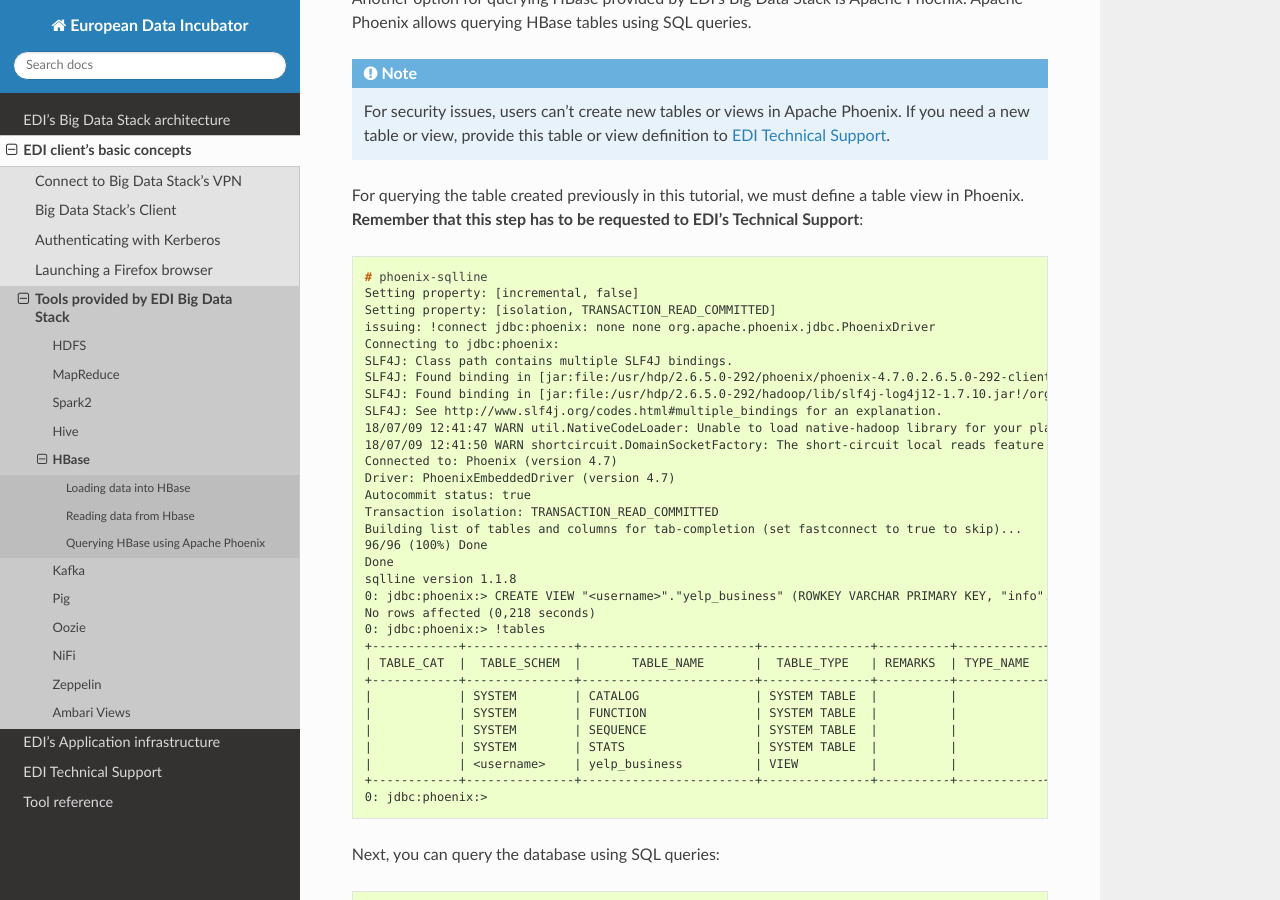
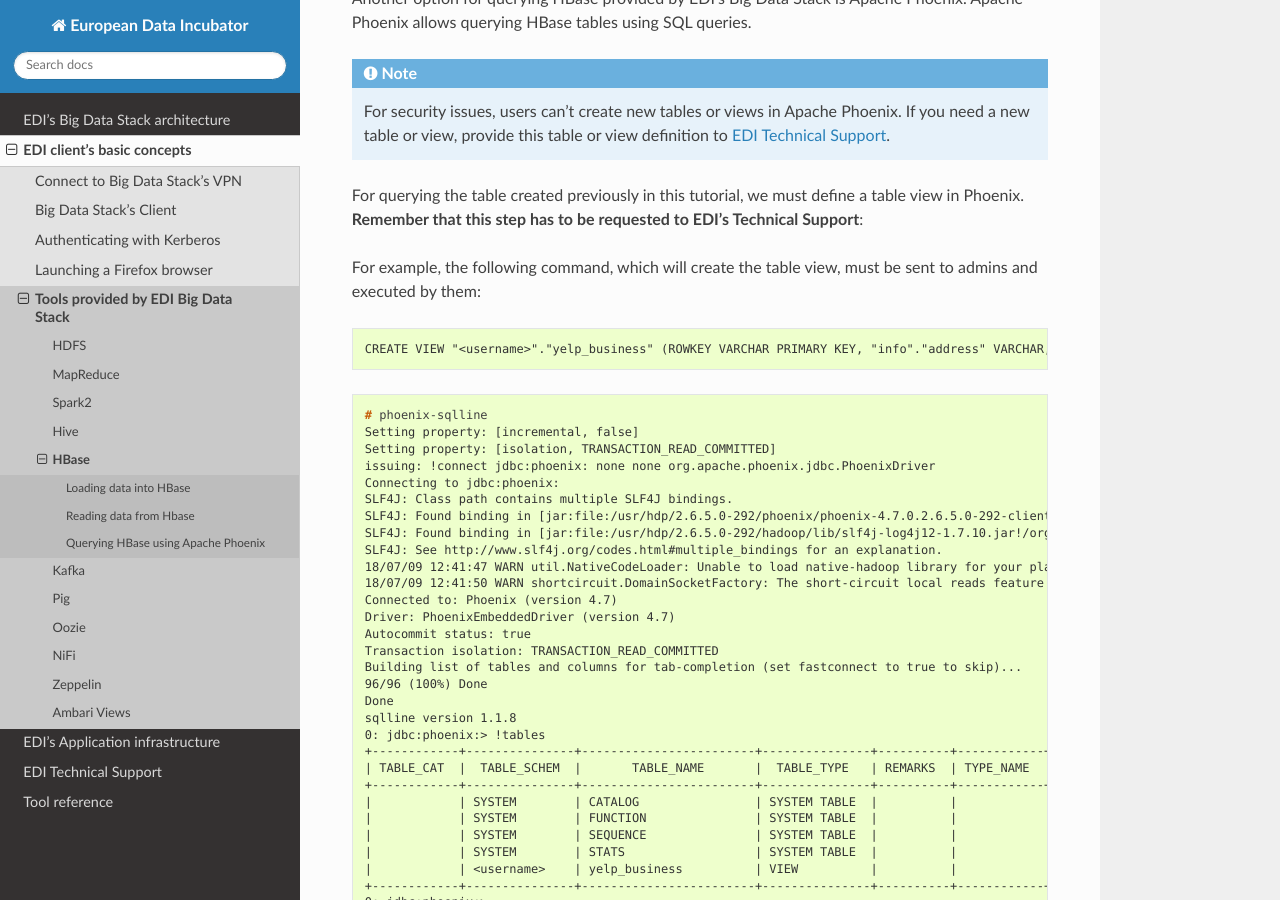
Before and after one commit to edincubator/edi-doc, a Sphinx documentation site: the page built from source/big-data-stack/tools/hbase.rst, in a window 1280 px wide and 900 px high, scrolled down 13042 px. Built offline with Sphinx 7.4.7 and the Read the Docs theme 2.0.0, drawn with Linux system fonts in a browser that asks for light colours.

Commit message:
Table view creation command extracted

```diff
--- a/source/big-data-stack/tools/hbase.rst
+++ b/source/big-data-stack/tools/hbase.rst
@@ -763,6 +763,14 @@
 a table view in Phoenix. **Remember that this step has to be requested to EDI's
 Technical Support**:
 
+For example, the following command, which will create the table view, must be sent
+to admins and executed by them:
+
+.. code-block:: console
+
+   CREATE VIEW "<username>"."yelp_business" (ROWKEY VARCHAR PRIMARY KEY, "info"."address" VARCHAR, "info"."categories" VARCHAR, "info"."city" VARCHAR, "info"."is_open" VARCHAR, "info"."longitude" VARCHAR, "info"."name" VARCHAR, "info"."neighborhood" VARCHAR, "info"."postal_code" VARCHAR, "info"."state" VARCHAR, "stats"."review_count" VARCHAR, "stats"."stars" VARCHAR) as select * from "<username>"."yelp_business";
+
+
 .. code-block:: console
 
   # phoenix-sqlline
@@ -784,8 +792,6 @@
   96/96 (100%) Done
   Done
   sqlline version 1.1.8
-  0: jdbc:phoenix:> CREATE VIEW "<username>"."yelp_business" (ROWKEY VARCHAR PRIMARY KEY, "info"."address" VARCHAR, "info"."categories" VARCHAR, "info"."city" VARCHAR, "info"."is_open" VARCHAR, "info"."longitude" VARCHAR, "info"."name" VARCHAR, "info"."neighborhood" VARCHAR, "info"."postal_code" VARCHAR, "info"."state" VARCHAR, "stats"."review_count" VARCHAR, "stats"."stars" VARCHAR) as select * from "<username>"."yelp_business";
-  No rows affected (0,218 seconds)
   0: jdbc:phoenix:> !tables
   +------------+---------------+------------------------+---------------+----------+------------+----------------------------+-----------------+--------------+-----------------+---------------+---------------+---+
   | TABLE_CAT  |  TABLE_SCHEM  |       TABLE_NAME       |  TABLE_TYPE   | REMARKS  | TYPE_NAME  | SELF_REFERENCING_COL_NAME  | REF_GENERATION  | INDEX_STATE  | IMMUTABLE_ROWS  | SALT_BUCKETS  | MULTI_TENANT  | V |
```
